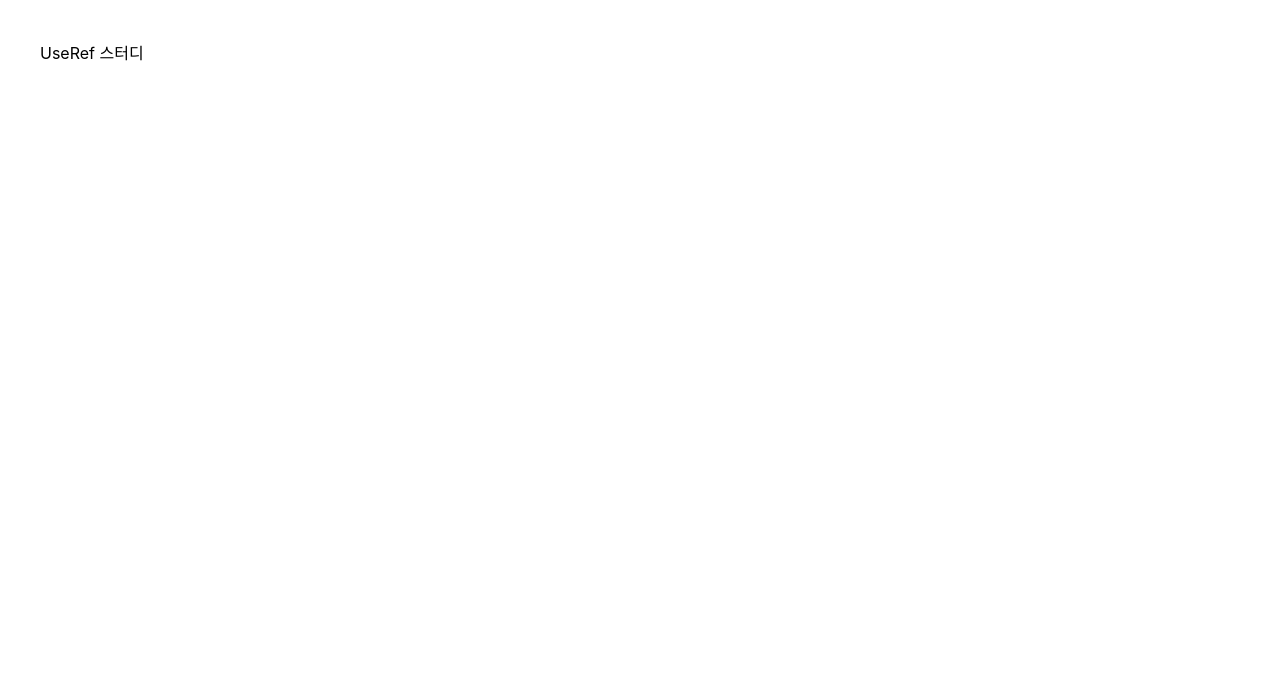
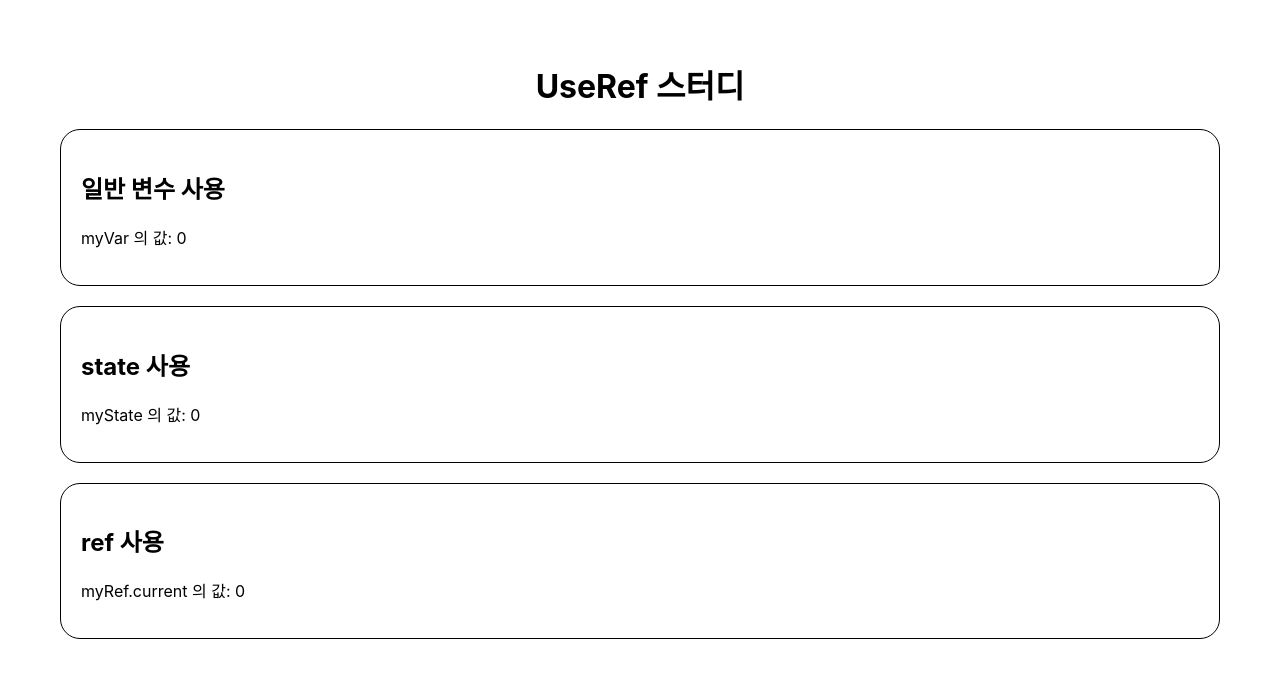
Before and after one commit to jaychang99/react-hook-study, a React (Create React App) app: page / in a window 1280 px wide. Shown: the top 678 px of the page. Built offline with nearby package versions, Linux system fonts and the light colour scheme.

Commit message:
feat: 기본적인 변수사용, state 사용 ref 사용 의 UI 작성 완료

```diff
--- a/src/App.css
+++ b/src/App.css
@@ -40,3 +40,15 @@ body {
     transform: rotate(360deg);
   }
 }
+
+h1 {
+  text-align: center;
+}
+
+div.box {
+  margin: 20px;
+  padding: 20px;
+
+  border: 1px solid black;
+  border-radius: 20px;
+}
--- a/src/App.js
+++ b/src/App.js
@@ -1,7 +1,30 @@
+import { useRef, useState } from "react";
 import "./App.css";
 
 function App() {
-  return <div>UseRef 스터디</div>;
+  let myVar = 0;
+  const [myState, setMyState] = useState(0);
+  const myRef = useRef(0);
+
+  return (
+    <div>
+      <h1>UseRef 스터디</h1>
+      <div class="container">
+        <div class="box">
+          <h2>일반 변수 사용</h2>
+          <p>myVar 의 값: {myVar}</p>
+        </div>
+        <div class="box">
+          <h2>state 사용</h2>
+          <p>myState 의 값: {myState}</p>
+        </div>
+        <div class="box">
+          <h2>ref 사용</h2>
+          <p>myRef.current 의 값: {myRef.current}</p>
+        </div>
+      </div>
+    </div>
+  );
 }
 
 export default App;
```
